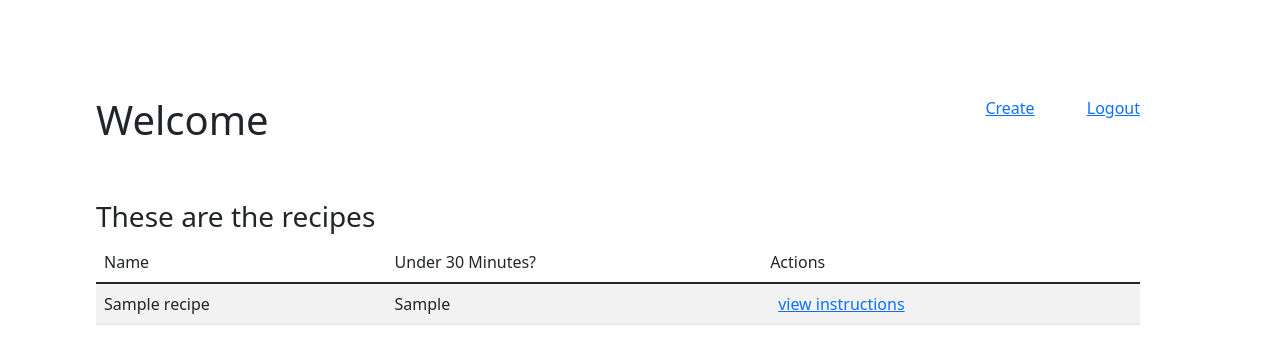
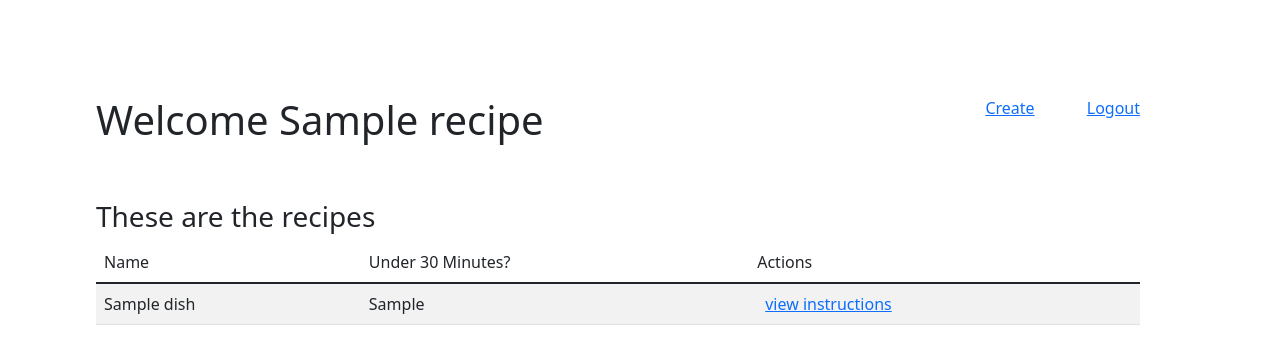
Before and after one commit to Azachary8232/recipes, a Python web app: template flask_app/templates/dashboard.html in a window 1280 px wide. Shown: the top 364 px of the page. Run offline with Jinja, Linux system fonts and the light colour scheme; the template is opened without the code that fills it: most values are stand-ins (such as "Sample title", 1, 10 or a date in 2020).

Commit message:
For Loop List Populated

```diff
--- a/flask_app/templates/dashboard.html
+++ b/flask_app/templates/dashboard.html
@@ -14,7 +14,7 @@
         <!-- Navbar -->
         <div>
             <!-- Page Title -->
-            <h1>Welcome {{user.first_name}} {{user.last_name}}</h1>
+            <h1>Welcome {{recipes.name}}</h1>
         </div>
         <div>
             <!-- Links -->
@@ -34,13 +34,13 @@
                 </tr>
             </thead>
             <tbody>
-                {% for dish in recipe %}
+                {% for dish in recipes %}
                 <tr>
-                    <td>{{recipe.name}}</td>
-                    <td>{{recipe.under_30}}</td>
+                    <td>{{dish.name}}</td>
+                    <td>{{dish.under_30}}</td>
                     <td>
                         <a href="" class="m-2">view instructions</a>
-                        {% if recipe.user_id == session['user_id'] %}
+                        {% if dish.user_id == session['user_id'] %}
                         <a href="" class="m-2">edit</a>
                         <a href="" class="m-2">delete</a>
                         {% endif %}
```
Also changed, not shown: flask_app/controllers/controller_user.py (+3 -4 lines).
